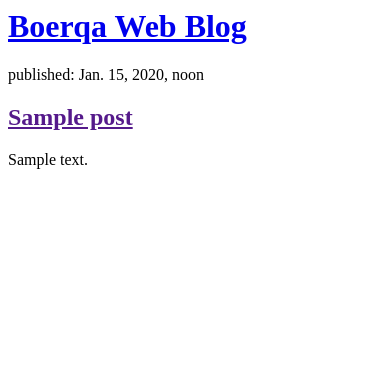
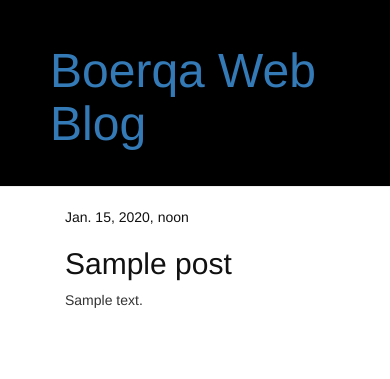
Before and after one commit to boerqapilot/bweb, a Django app: template bweb/blog/templates/blog/post_list.html in a window 390 px wide. Shown: the top 379 px of the page. Run offline with Django 3.2, Linux system fonts and the light colour scheme; the template is opened without the code that fills it: values that come from a table or form of the project are taken from there, others are empty; tables that the repository leaves empty hold one stand-in row (values such as "Sample post"); some libraries are stand-ins or nearby versions.

Commit message:
Nuwe template en CSS

```diff
--- /dev/null
+++ b/bweb/blog/static/css/blog.css
@@ -0,0 +1,46 @@
+.page-header {
+    background-color: #000000;
+    margin-top: 0;
+    padding: 25px 25px 25px 50px;
+}
+
+.page-header h1, .page-header h1 a, .page-header h1 a:visited, .page-header h1 a:active {
+    color: #1111111;
+    font-size: 36pt;
+    text-decoration: none;
+}
+
+.content {
+    margin-left: 50px;
+}
+
+h1, h2, h3, h4 {
+    font-family: 'Helvetica', cursive;
+}
+
+.date {
+    color: #111111;
+}
+
+.save {
+    float: right;
+}
+
+.post-form textarea, .post-form input {
+    width: 100%;
+}
+
+.top-menu, .top-menu:hover, .top-menu:visited {
+    color: #111111;
+    float: right;
+    font-size: 26pt;
+    margin-right: 20px;
+}
+
+.post {
+    margin-bottom: 70px;
+}
+
+.post h2 a, .post h2 a:visited {
+    color: #111111;
+}
--- /dev/null
+++ b/bweb/blog/templates/blog/base.html
@@ -0,0 +1,23 @@
+{% load static %}
+<html>
+    <head>
+        <title>Boerqa Web blog</title>
+        <link rel="stylesheet" href="//maxcdn.bootstrapcdn.com/bootstrap/3.2.0/css/bootstrap.min.css">
+    <!--    <link rel="stylesheet" href="//maxcdn.bootstrapcdn.com/bootstrap/3.2.0/css/bootstrap-theme.min.css"> -->
+        <link href='//fonts.googleapis.com/css?family=Lobster&subset=latin,latin-ext' rel='stylesheet' type='text/css'>
+        <link rel="stylesheet" href="{% static 'css/blog.css' %}">
+    </head>
+    <body>
+        <div class="page-header">
+        <h1><a href="/">Boerqa Web Blog</a></h1>
+    </div>
+    <div class="content container">
+        <div class="row">
+            <div class="col-md-8">
+            {% block content %}
+            {% endblock %}
+            </div>
+        </div>
+    </div>
+    </body>
+</html>
--- a/bweb/blog/templates/blog/post_list.html
+++ b/bweb/blog/templates/blog/post_list.html
@@ -1,19 +1,13 @@
-<html>
-    <head>
-        <title>Boerqa Web Blog</title>
-    </head>
-    <body>
-        <div>
-            <h1><a href="/">Boerqa Web Blog</a></h1>
+{% extends 'blog/base.html' %}
+
+{% block content %}
+    {% for post in posts %}
+        <div class="post">
+            <div class="date">
+                {{ post.published_date }}
+            </div>
+            <h2><a href="{% url 'post_detail' pk=post.pk %}">{{ post.title }}</a></h2>
+            <p>{{ post.text|linebreaksbr }}</p>
         </div>
-        <div>
-            {% for post in posts %}
-                <div>
-                    <p>published: {{ post.published_date }}</p>
-                    <h2><a href="">{{ post.title }}</a></h2>
-                    <p>{{ post.text|linebreaksbr }}</p>
-                </div>
-            {% endfor %}
-        </div>
-    </body>
-</html>
+    {% endfor %}
+{% endblock %}
--- a/bweb/blog/urls.py
+++ b/bweb/blog/urls.py
@@ -2,5 +2,6 @@ from django.urls import path
 from . import views
 
 urlpatterns = [
-    path('', views.post_list, name="post_list"),
+    path('post/', views.post_list, name="post_list"),
+    path('post/<int:pk>/', views.post_detail, name='post_detail'),
 ]
```
Also changed, not shown: bweb/blog/templates/blog/post_detail.html (added, +13 -0 lines), bweb/blog/views.py (+6 -3 lines).
